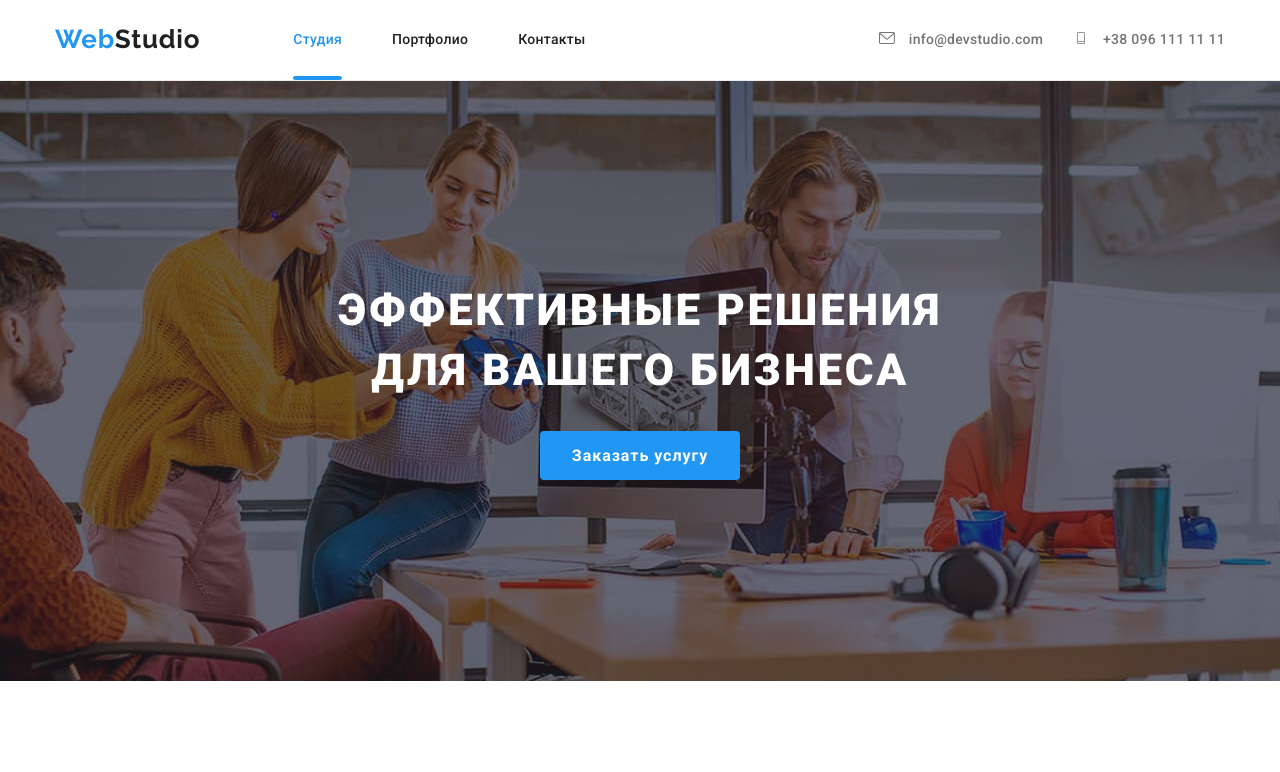
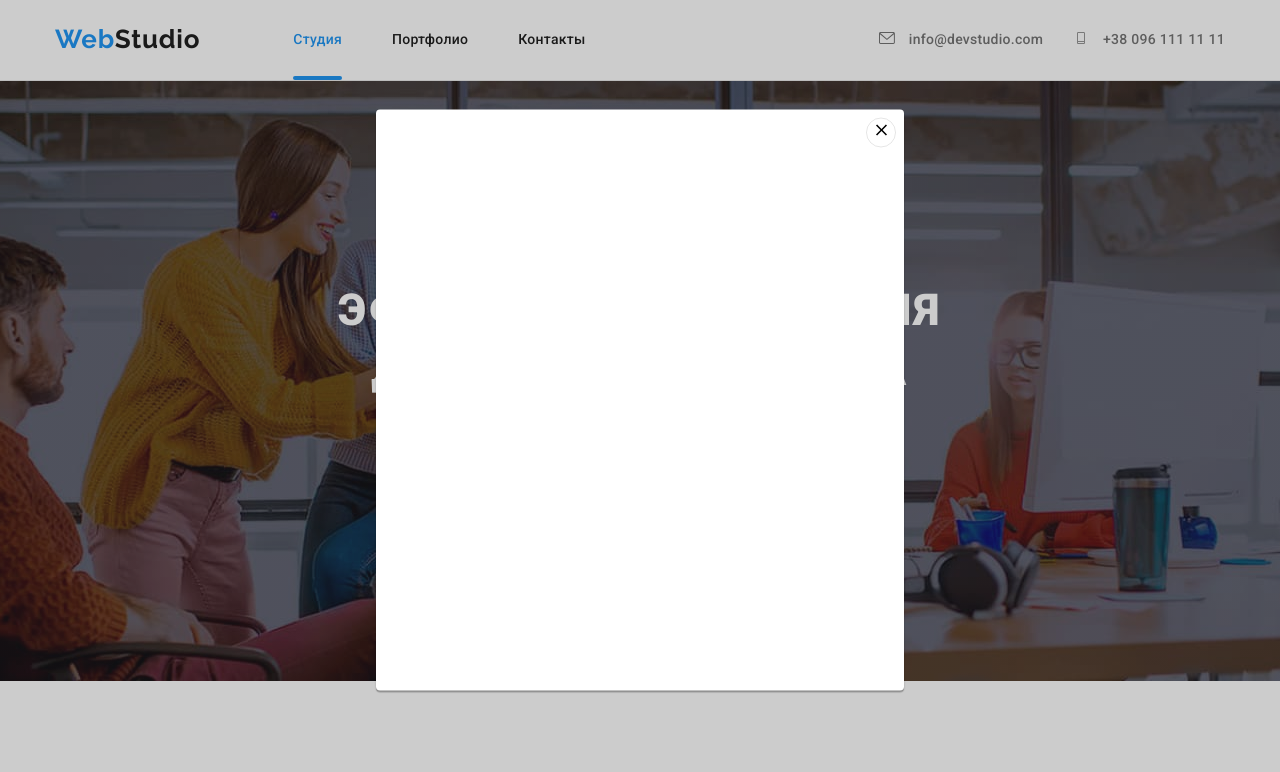
Before and after one commit to TaniMel/goit-markup-hw-05, a plain HTML site: page index.html in a window 1280 px wide. Both pictures are taken after a click on the button "Заказать услугу". Shown: the top 772 px of the page. Drawn offline with nearby package versions, Linux system fonts and the light colour scheme.

Commit message:
Створила модальне вікно

```diff
--- a/css/styles.css
+++ b/css/styles.css
@@ -66,33 +66,6 @@ body {
   color: #ffffff;
 }
 
-.backdrop {
-  position: fixed;
-  top: 0;
-  left: 0;
-  width: 100%;
-  height: 100%;
-  background-color: rgba(0, 0, 0, 0.2);
-}
-.backdrop.is-hidden {
-  opacity: 0;
-  pointer-events: none;
-}
-
-.modal {
-  position: absolute;
-  left: 536px;
-  top: 221px;
-  transform: translate(-50%, -50%);
-
-  min-width: 528px;
-  min-height: 581px;
-
-  background: #ffffff;
-  box-shadow: var(--box-shadow-modal);
-  border-radius: 4px;
-}
-
 /* ======== Шапка сторінки ======== */
 
 .header {
@@ -159,7 +132,7 @@ body {
   line-height: 1.14;
   letter-spacing: 0.02em;
   color: var(--primary-text-color);
-  transition-duration: 250ms;
+  transition-duration: 250ms linear;
   transition-timing-function: cubic-bezier(0.4, 0, 0.2, 1);
 }
 
@@ -192,7 +165,7 @@ body {
   line-height: 1.14;
   letter-spacing: 0.02em;
   color: #757575;
-  transition-duration: 250ms;
+  transition-duration: 250ms linear;
   transition-timing-function: cubic-bezier(0.4, 0, 0.2, 1);
 }
 
@@ -425,7 +398,7 @@ body {
   border-radius: 50%;
   fill: #ffffff;
   color: #afb1b8;
-  transition-duration: 250ms;
+  transition-duration: 250ms linear;
   transition-timing-function: cubic-bezier(0.4, 0, 0.2, 1);
 }
 
@@ -534,7 +507,7 @@ body {
   vertical-align: top;
   letter-spacing: 0.03em;
   color: #ffffff;
-  transition-duration: 250ms;
+  transition-duration: 250ms linear;
   transition-timing-function: cubic-bezier(0.4, 0, 0.2, 1);
 }
 
@@ -545,7 +518,7 @@ body {
   vertical-align: top;
   letter-spacing: 0.03em;
   color: rgba(255, 255, 255, 0.6);
-  transition-duration: 250ms;
+  transition-duration: 250ms linear;
   transition-timing-function: cubic-bezier(0.4, 0, 0.2, 1);
 }
 
@@ -576,7 +549,7 @@ body {
   color: #ffffff;
   background-color: rgba(255, 255, 255, 0.1);
   border-radius: 50px;
-  transition-duration: 250ms;
+  transition-duration: 250ms linear;
   transition-timing-function: cubic-bezier(0.4, 0, 0.2, 1);
 }
 
@@ -591,6 +564,53 @@ body {
 }
 
 /* ===========END Футер =========== */
+
+.backdrop {
+  position: fixed;
+  top: 0;
+  left: 0;
+  width: 100%;
+  height: 100%;
+  background-color: rgba(0, 0, 0, 0.2);
+  opacity: 1;
+  visibility: visible;
+  pointer-events: auto;
+
+  transition: opacity 250ms linear, visibility 250ms linear;
+}
+
+.modal {
+  position: absolute;
+  left: 50%;
+  top: 50%;
+  transform: translate(-50%, -50%);
+
+  min-width: 528px;
+  min-height: 581px;
+
+  background: #ffffff;
+  box-shadow: var(--box-shadow-modal);
+  border-radius: 4px;
+}
+
+.close-btn {
+  position: absolute;
+  top: 8px;
+  right: 8px;
+  width: 30px;
+  height: 30px;
+  border-radius: 50%;
+  border: 1px solid rgba(0, 0, 0, 0.1);
+  background-color: transparent;
+  cursor: pointer;
+  padding: 0;
+}
+
+.backdrop.is-hidden {
+  opacity: 0;
+  visibility: hidden;
+  pointer-events: none;
+}
 
 /* ========== Портфолiо =========== */
 
@@ -608,7 +628,7 @@ body {
   letter-spacing: 0.03em;
   cursor: pointer;
   border: none;
-  transition-duration: 250ms;
+  transition-duration: 250ms linear;
   transition-timing-function: cubic-bezier(0.4, 0, 0.2, 1);
 }
 
@@ -638,7 +658,7 @@ body {
 }
 .catalogue-portfolio-link {
   display: block;
-  transition-duration: 250ms;
+  transition-duration: 250ms linear;
   transition-timing-function: cubic-bezier(0.4, 0, 0.2, 1);
 }
 
--- a/index.html
+++ b/index.html
@@ -112,10 +112,6 @@
           </ul>
         </div>
       </section>
-      <div class="backdrop is-hidden" data-backdrop>
-        <div class="modal">
-        </div></div>
-
 
       <!--Компетенція працівників-->
       <section class="teamwork-section">
@@ -406,6 +402,16 @@
       </div>
 
     </footer>
+
+    <!------- Скрипт модального вікна ----------->
+
+    <div class="backdrop is-hidden" data-modal>
+        <div class="modal">
+          <button type="button" class="close-btn" data-modal-close>
+            <svg class="modal-button-close" width="18" height="18">
+              <use href="./images/symbol-defs2.svg#icon-modal-button-close"></use>
+            </svg></button>
+        </div></div>
     <script src="./js/modal.js"></script>
   </body>
 </html>
```
Also changed, not shown: images/symbol-defs2.svg (added).
